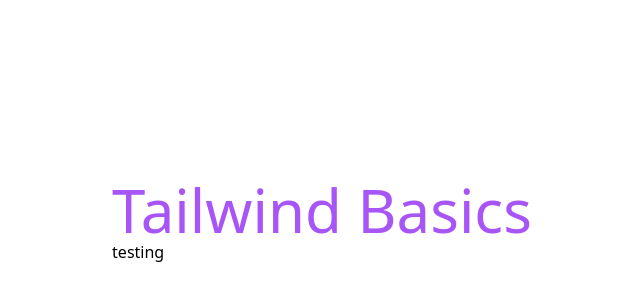
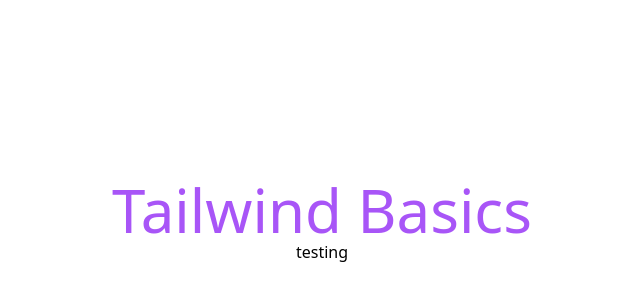
Before and after one commit to edwardtanguay/et066-html-css-tailwind-site, a website: page index.html in a window 1280 px wide. Shown: the part 178-478 px from the top of the page, without its empty margins (318-958 px from the left). Drawn offline with Linux system fonts and the light colour scheme.

Commit message:
both centered

```diff
--- a/index.html
+++ b/index.html
@@ -11,7 +11,7 @@
 </head>
 
 <body class="grid place-items-center h-screen">
-	<div>
+	<div class="flex flex-col items-center">
 		<h1 class="text-purple-500 text-6xl">Tailwind Basics</h1>
 		<p>testing</p>
 	</div>
```
Also changed, not shown: css/main.css.
